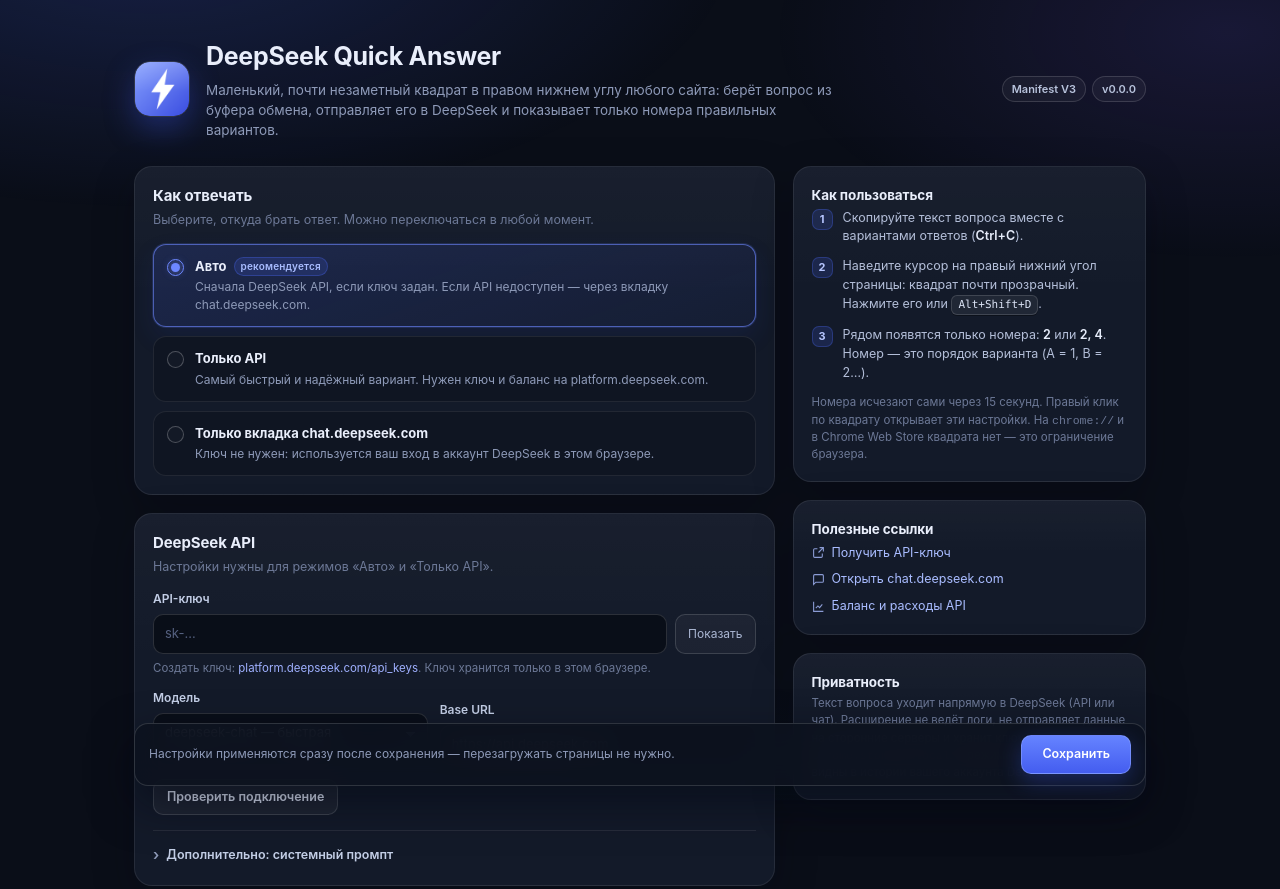
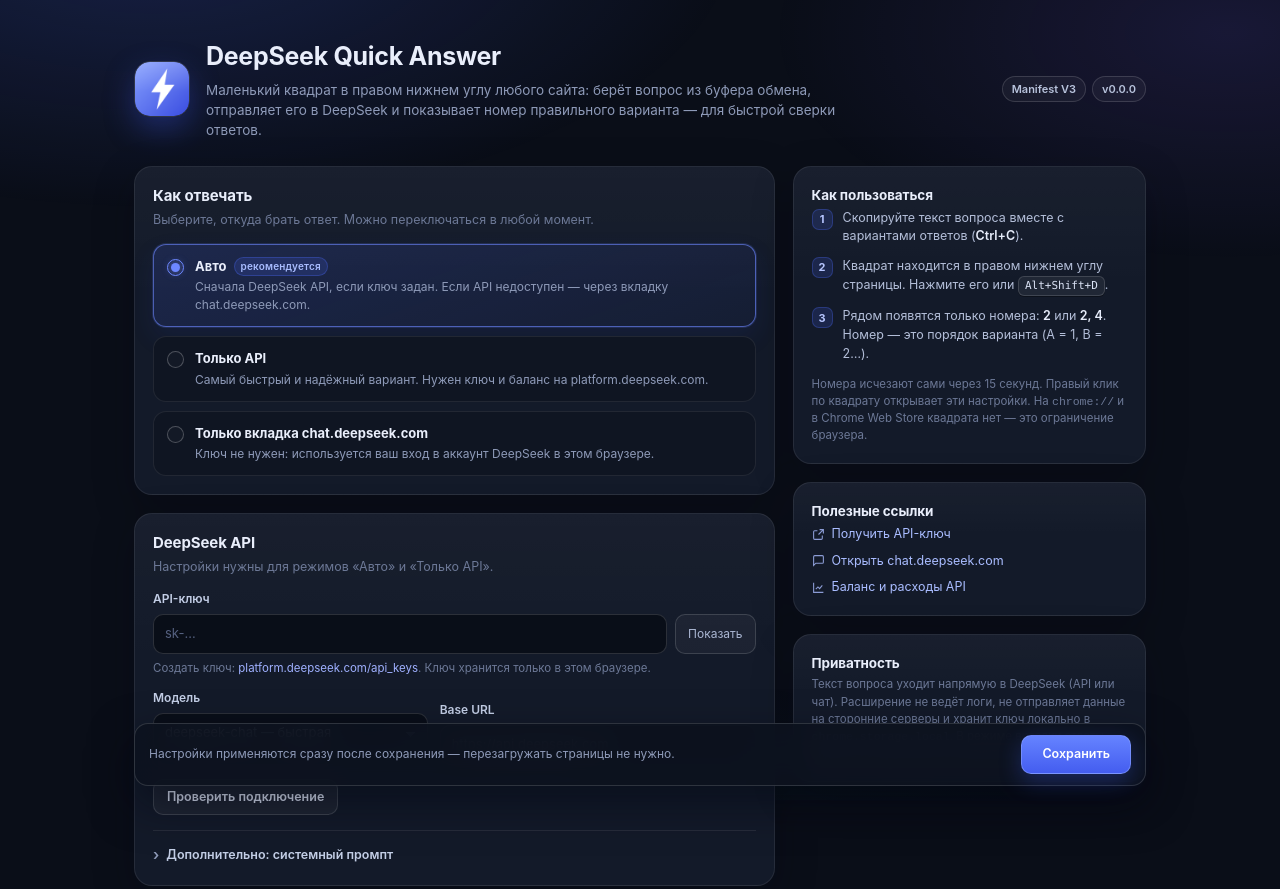
Before and after one commit to dRammir/quick-answer, a browser extension: page options.html in a window 1280 px wide. Shown: the top 889 px of the page. Drawn offline with Linux system fonts and the light colour scheme.

Commit message:
Reframe project as an answer-checking assistant

```diff
--- a/content.js
+++ b/content.js
@@ -1,7 +1,7 @@
 /**
  * DeepSeek Quick Answer — контент-скрипт.
  *
- * 1) На обычных сайтах рисует маленький неприметный квадрат в правом нижнем углу
+ * 1) На обычных сайтах рисует маленький квадрат в правом нижнем углу
  *    и показывает рядом только номера правильных вариантов.
  * 2) На chat.deepseek.com работает «мостом»: вставляет промпт в чат,
  *    отправляет его и дожидается готового ответа ассистента.
@@ -370,7 +370,7 @@
 
 
   /* ================================================================ */
-  /*  НЕЗАМЕТНЫЙ ВИДЖЕТ                                               */
+  /*  КОМПАКТНЫЙ ВИДЖЕТ                                               */
   /* ================================================================ */
 
   if (document.getElementById('dsq-root-host')) {
--- a/options.html
+++ b/options.html
@@ -269,8 +269,8 @@
         <div>
           <h1>DeepSeek Quick Answer</h1>
           <p>
-            Маленький, почти незаметный квадрат в правом нижнем углу любого сайта: берёт вопрос
-            из буфера обмена, отправляет его в DeepSeek и показывает только номера правильных вариантов.
+            Маленький квадрат в правом нижнем углу любого сайта: берёт вопрос из буфера обмена,
+            отправляет его в DeepSeek и показывает номер правильного варианта — для быстрой сверки ответов.
           </p>
         </div>
         <div class="hero-meta">
@@ -382,7 +382,7 @@
             <h2>Как пользоваться</h2>
             <ol class="steps">
               <li><span class="num">1</span><span>Скопируйте текст вопроса вместе с вариантами ответов (<strong>Ctrl+C</strong>).</span></li>
-              <li><span class="num">2</span><span>Наведите курсор на правый нижний угол страницы: квадрат почти прозрачный. Нажмите его или <span class="kbd" id="shortcutLabel">Alt+Shift+D</span>.</span></li>
+              <li><span class="num">2</span><span>Квадрат находится в правом нижнем углу страницы. Нажмите его или <span class="kbd" id="shortcutLabel">Alt+Shift+D</span>.</span></li>
               <li><span class="num">3</span><span>Рядом появятся только номера: <strong>2</strong> или <strong>2, 4</strong>. Номер — это порядок варианта (A = 1, B = 2…).</span></li>
             </ol>
             <p class="hint" style="margin: 12px 0 0">
```
Also changed, not shown: test/e2e.mjs (+14 -7 lines), README.md, manifest.json, preview/settings.png, 1 other file.
